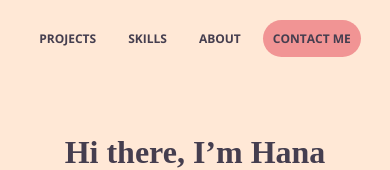
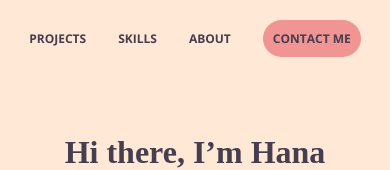
Before and after one commit to skillcrush/developer-example-portfolio, a website built with Parcel: page index.html in a window 390 px wide. Shown: the top 170 px of the page. Built offline with nearby package versions, Linux system fonts and the light colour scheme; files whose address does not match are found by name; a web font is replaced by a local one.

Commit message:
updated padding in nav for mobile devices

```diff
--- a/css/main.css
+++ b/css/main.css
@@ -314,10 +314,6 @@ header nav ul li {
   margin-bottom: 20px;
   font-weight: bold;
   text-transform: uppercase;
-}
-
-nav ul li a {
-  padding: 10px 10px;
 }
 
 nav #contact-link {
```
